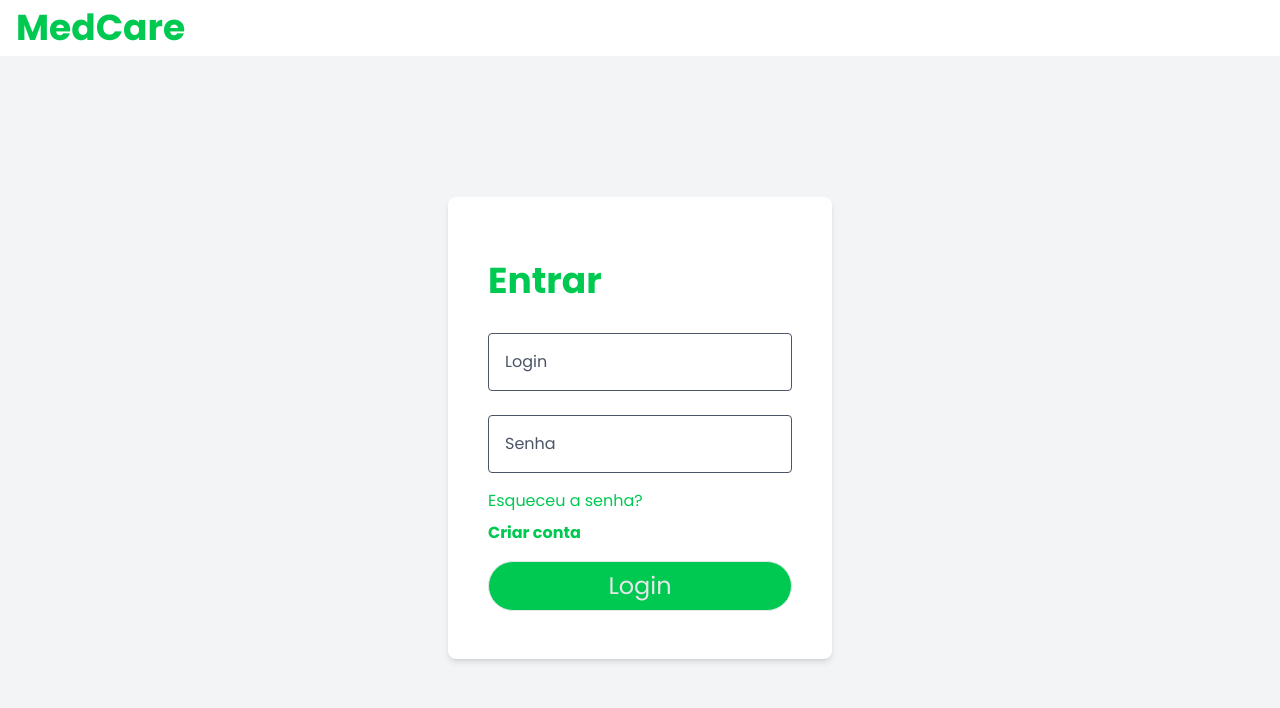
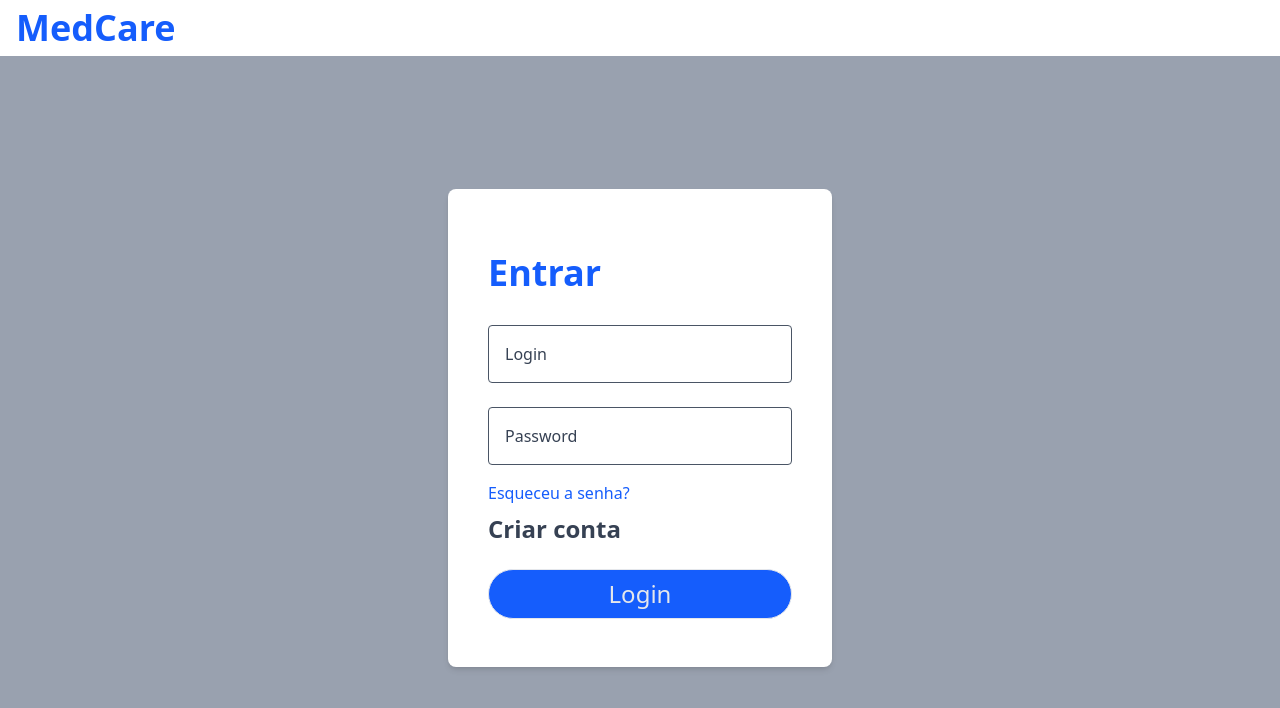
Before and after one commit to Dev-Moura/e-MedCare, a Next.js app in the folder emedcare-app/: page / in a window 1280 px wide. Shown: the top 708 px of the page. Built offline with nearby package versions, Linux system fonts and the light colour scheme.

Commit message:
create screen forgetPassword

```diff
--- a/emedcare-app/src/app/doctor/list/page.tsx
+++ b/emedcare-app/src/app/doctor/list/page.tsx
@@ -56,21 +56,21 @@ export default function DoctorList() {
           {!!doctors &&
             doctors.map((doctors: any) => (
               <tr>
-                <td className="border border-slate-300">{doctor.name}</td>
+                <td className="border border-slate-300">{doctors.name}</td>
                 <td className="border border-slate-300 text-center">
-                  {doctor.login}
+                  {doctors.login}
                 </td>
                 <td className="border border-slate-300 text-center">
-                  {doctor.medicalSpecialty}
+                  {doctors.medicalSpecialty}
                 </td>
                 <td className="border border-slate-300 text-center">
-                  {doctor.medicalRegistration}
+                  {doctors.medicalRegistration}
                 </td>
                 <td className="border border-slate-300 text-center">
-                  {doctor.email}
+                  {doctors.email}
                 </td>
                 <td className="border border-slate-300 text-center">
-                  {doctor.phone}
+                  {doctors.phone}
                 </td>
                 <td className="border border-slate-300 text-center">
                   <button
--- a/emedcare-app/src/app/forgetPassword/page.tsx
+++ b/emedcare-app/src/app/forgetPassword/page.tsx
@@ -1,17 +1,25 @@
 "use client";
 
 import React, {useState} from "react";
-import { useRouter } from "next/navigation";
+import { useRouter} from "next/navigation";
 
-export default function forgetPassword() {
-    const router = userRouter();
-    const [email, setEmail] = useState<String>("");
-    const [error, setError] = useState<String | null>("");
+export default function ForgetPassword() {
+    const router = useRouter();
+    const [showPopup, setShowPopup] = useState(false);
+    const [email, setEmail] = useState<string>("");
+    const [error, setError] = useState<string | null>("");
+
+
+    const handleAction = () => {setShowPopup(true);
+    setTimeout(() => setShowPopup(false), 3000)};
+
 
 
     const authenticantion = async (e: any) => {
         e.preventDefault();
         setError(null);
+
+        router.push("/forgetPassword");
         // validação de e-mail
         if (email != "") {
             const formData = {
@@ -25,6 +33,78 @@ export default function forgetPassword() {
             });
 
             const content = await validation.json();
+
+            if (content.email) {
+                sessionStorage.setItem("email", content.email);
+            } else {
+                setError(content.error);
+            }
         }
-    }
-}
+    };
+
+    return (
+        <>
+            <div className="min-h-screen flex flex-col">
+                <header className= "w-full h-14 bg-white" >
+                    <a href="./" className= "w-12 flex ml-2 font-bold text-4xl text-blue-600 p-2 ">MedCare</a>
+                </header>
+                <main className="w-full h-full flex flex-1 justify-center items-center h-screen bg-gray-400">
+                    <form
+                        className="w-full max-w-sm p-10 bg-white rounded-lg shadow-md "
+                        onSubmit={authenticantion}
+                    >
+                        <h1 className="font-bold py-6 block text-2xl text-blue-600  ">Informe o seu E-mail</h1>
+                        <div className="w-full py-2">
+                            {/*<label htmlFor="" className="text-sm font-bold py-2 block">*/}
+                            {/*</label>*/}
+                            <input
+                                placeholder="E-mail"
+                                type="text"
+                                name="email"
+                                className="w-full border-1 border-gray-600 p-4 rounded-sm placeholder-gray-700"
+                                onChange={(e: any) => setEmail(e.target.value)}
+                            />
+                        </div>
+                        {/*<div className="w-full py-2">*/}
+                        {/*    /!*<label htmlFor="" className="text-sm font-bold p-2 block">*!/*/}
+
+                        {/*    /!*</label>*!/*/}
+                        {/*    <input*/}
+                        {/*        placeholder="Password"*/}
+                        {/*        name="password"*/}
+                        {/*        type="text"*/}
+                        {/*        className="mt-2 w-full border-1 border-gray-600 p-4 rounded-sm placeholder-gray-700"*/}
+                        {/*        onChange={(e: any) => setPassword(e.target.value)}*/}
+                        {/*    />*/}
+                        {/*</div>*/}
+                        <div className="w-full py-2">
+                            {/*<a href= "./forgetPassword/page.tsx" className="w-4 text-gray-700">Esqueceu a senha?</a>*/}
+                            {/*<a href="./createAccount/page.tsx" className="flex mt-2 text-gray-700 font-bold text-2xl w-1/2" >Criar conta</a>*/}
+                            <button
+                                onClick={handleAction}
+                                className=" mt-4 w-full p-2 text-2xl text-gray-200 border rounded-4xl bg-blue-600 flex justify-center ">
+                                Enviar
+                            </button>
+
+                            {showPopup && (
+                                <div className="fixed bottom-5 right-5 bg-green-500 text-white px-4 py-2 rounded-lg shadow-lg">
+                                    ✅ Sucesso! Ação concluída.
+                                </div>
+                            )}
+                        </div>
+                        <div>
+                            {error && (
+                                <div
+                                    className="p-2 text-white border-gray-200 border rounded-sm bg-red-400"
+                                    style={{ color: "red" }}
+                                >
+                                    {error}
+                                </div>
+                            )}
+                        </div>
+                    </form>
+                </main>
+            </div>
+        </>
+    )
+};
--- a/emedcare-app/src/app/globals.css
+++ b/emedcare-app/src/app/globals.css
@@ -1,10 +1,4 @@
-@import url('https://fonts.googleapis.com/css2?family=Poppins:ital,wght@0,100;0,200;0,300;0,400;0,500;0,600;0,700;0,800;0,900;1,100;1,200;1,300;1,400;1,500;1,600;1,700;1,800;1,900&display=swap');
-
 @import "tailwindcss";
-
-@tailwind base;
-@tailwind components;
-@tailwind utilities;
 
 :root {
   --background: #d1d1d1;
@@ -12,7 +6,6 @@
 }
 
 @theme inline {
-  --font-poppins: "Poppins", mono;
   --color-background: var(--background);
   --color-foreground: var(--foreground);
   --font-sans: var(--font-geist-sans);
@@ -27,7 +20,5 @@
 }
 
 body {
-  background: var(--background);
-  color: var(--foreground);
-  font-family: "Poppins", sans-serif;
+    background: var(--background);
 }
--- a/emedcare-app/src/app/home/page.tsx
+++ b/emedcare-app/src/app/home/page.tsx
@@ -1,3 +1,5 @@
+"use client";
+
 import React from "react";
 import Link from "next/link";
 
--- a/emedcare-app/src/app/page.tsx
+++ b/emedcare-app/src/app/page.tsx
@@ -34,49 +34,42 @@ export default function Home() {
         setError(content.error);
       }
     }
-
-
   };
 
   return (
     <>
     <div className="min-h-screen flex flex-col">
         <header className= "w-full h-14 bg-white" >
-          <a href="./" className= "w-12 flex ml-2 font-bold text-4xl text-green-500 p-2 ">MedCare</a>
+          <a href="./" className= "w-12 flex ml-2 font-bold text-4xl text-blue-600 p-2 ">MedCare</a>
         </header>
-        <main className="w-full h-full flex flex-1 justify-center items-center h-screen bg-gray-100">
+        <main className="w-full h-full flex flex-1 justify-center items-center h-screen bg-gray-400">
                 <form
                     className="w-full max-w-sm p-10 bg-white rounded-lg shadow-md "
                     onSubmit={authenticantion}
                 >
-                    <h1 className="font-bold py-6 block text-4xl text-green-500  ">Entrar</h1>
+                    <h1 className="font-bold py-6 block text-4xl text-blue-600  ">Entrar</h1>
                     <div className="w-full py-2">
-                        {/*<label htmlFor="" className="text-sm font-bold py-2 block">*/}
-                        {/*</label>*/}
                         <input
                             placeholder="Login"
                             type="text"
                             name="name"
-                            className="w-full border-1 border-gray-600 p-4 rounded-sm placeholder-gray-600"
+                            className="w-full border-1 border-gray-600 p-4 rounded-sm placeholder-gray-700"
                             onChange={(e: any) => setLogin(e.target.value)}
                         />
                     </div>
                     <div className="w-full py-2">
-                        {/*<label htmlFor="" className="text-sm font-bold p-2 block">*/}
-
-                        {/*</label>*/}
                         <input
-                            placeholder="Senha"
-                            name="login"
+                            placeholder="Password"
+                            name="password"
                             type="password"
-                            className="mt-2 w-full border-1 border-gray-600 p-4 rounded-sm placeholder-gray-600"
+                            className="mt-2 w-full border-1 border-gray-600 p-4 rounded-sm placeholder-gray-700"
                             onChange={(e: any) => setPassword(e.target.value)}
                         />
                     </div>
                     <div className="w-full py-2">
-                        <a href= "./forgetPassword/page.tsx" className=" text-green-500">Esqueceu a senha?</a>
-                        <a href="./createAccount/page.tsx" className="flex mt-2 text-green-500 font-bold" >Criar conta</a>
-                        <button className=" mt-4 w-full p-2 text-2xl text-gray-200 border rounded-4xl bg-green-500 flex justify-center ">
+                        <a href= "./forgetPassword" className="w-4 text-blue-600">Esqueceu a senha?</a>
+                        <a href="./createAccount/" className="flex mt-2 text-gray-700 font-bold text-2xl w-1/2" >Criar conta</a>
+                        <button className=" mt-6 w-full p-2 text-2xl text-gray-200 border rounded-4xl bg-blue-600 flex justify-center ">
                             Login
                         </button>
                     </div>
```
